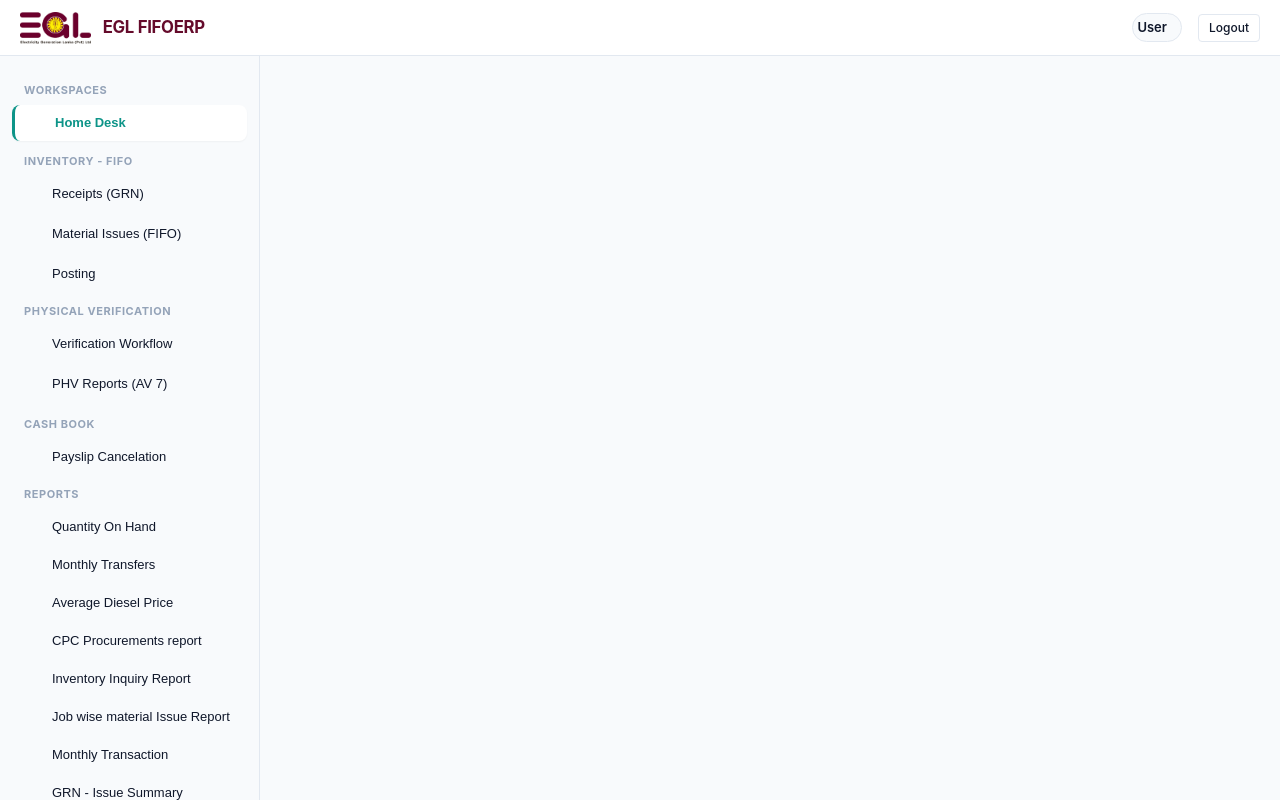
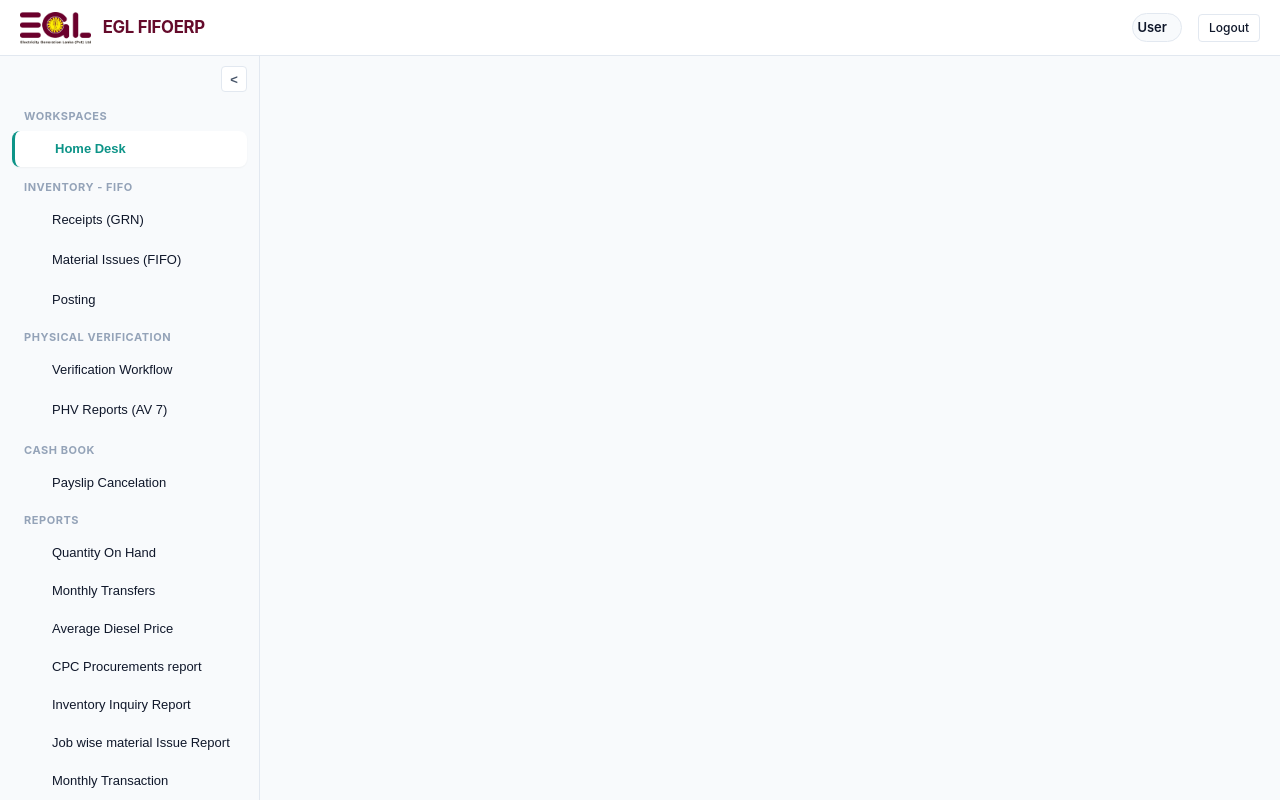
Before and after one commit to nadeesha-Lucky0/ERP, a PHP site: the page made by FIFOERP/views/layouts/sidebar.php in a window 1280 px wide. Run offline with PHP 8.4, Linux system fonts and the light colour scheme; the template is opened without the code that fills it, so the values that code supplies are empty; some libraries are stand-ins or nearby versions.

Commit message:
Add < / > collapsible sidebar toggle to hide tab names and expand body workspace

```diff
--- a/FIFOERP/assets/css/erp-desk.css
+++ b/FIFOERP/assets/css/erp-desk.css
@@ -238,9 +238,62 @@ body {
   bottom: 0;
   left: 0;
   overflow-y: auto;
-  padding: 16px 12px;
+  padding: 10px 12px 16px;
   display: flex;
   flex-direction: column;
+  transition: width 0.18s ease;
+  z-index: 40;
+}
+
+.desk-sidebar-toggle-row {
+  display: flex;
+  justify-content: flex-end;
+  margin-bottom: 6px;
+}
+
+.desk-sidebar-toggle {
+  width: 26px;
+  height: 26px;
+  border: 1px solid var(--border);
+  background: #ffffff;
+  color: #475569;
+  border-radius: 4px;
+  font-size: 13px;
+  font-weight: 700;
+  line-height: 1;
+  cursor: pointer;
+  display: inline-flex;
+  align-items: center;
+  justify-content: center;
+}
+
+.desk-sidebar-toggle:hover {
+  background: #f1f5f9;
+  color: #0f172a;
+}
+
+body.sidebar-collapsed {
+  --sidebar-w: 56px;
+}
+
+body.sidebar-collapsed .desk-sidebar {
+  padding: 10px 8px 16px;
+}
+
+body.sidebar-collapsed .desk-sidebar-toggle-row {
+  justify-content: center;
+}
+
+body.sidebar-collapsed .sidebar-section-title,
+body.sidebar-collapsed .sidebar-sub-menu,
+body.sidebar-collapsed .sidebar-chevron,
+body.sidebar-collapsed .sidebar-nav-item > span:not(.sidebar-icon) {
+  display: none !important;
+}
+
+body.sidebar-collapsed .sidebar-nav-item {
+  justify-content: center;
+  padding: 9px 6px;
 }
 
 .sidebar-section-title {
--- a/FIFOERP/views/layouts/sidebar.php
+++ b/FIFOERP/views/layouts/sidebar.php
@@ -18,7 +18,10 @@ $getActiveClass = function(string $tabId) use (&$firstActiveSet, $permModel, $ro
     return '';
 };
 ?>
-<aside class="desk-sidebar">
+<aside class="desk-sidebar" id="deskSidebar">
+  <div class="desk-sidebar-toggle-row">
+    <button type="button" id="deskSidebarToggleBtn" class="desk-sidebar-toggle" onclick="Desk.toggleSidebar()" title="Hide tab names">&lt;</button>
+  </div>
 <?php if ($isSuperAdmin): ?>
   <!-- ============================================================
        ADMINISTRATION ROLE SIDEBAR NAVIGATION
```
Also changed, not shown: FIFOERP/assets/js/erp-desk.js.
